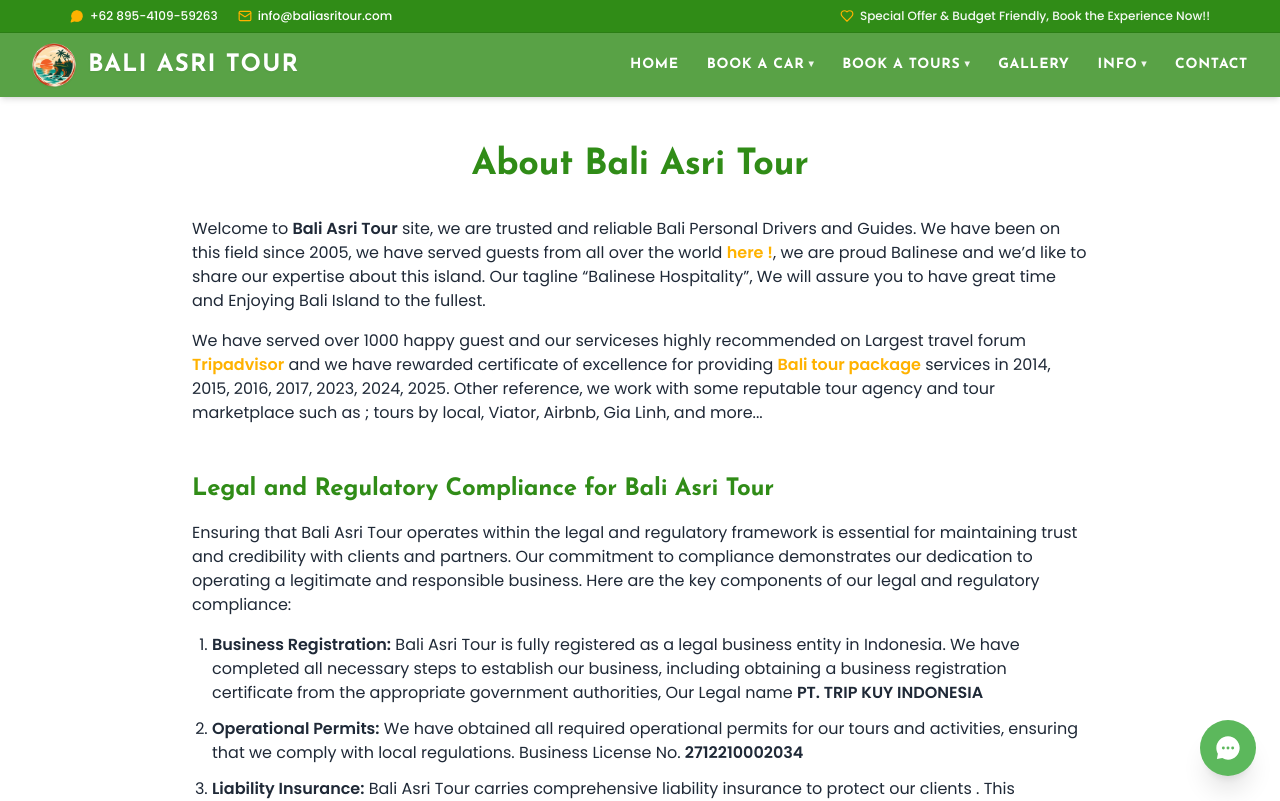
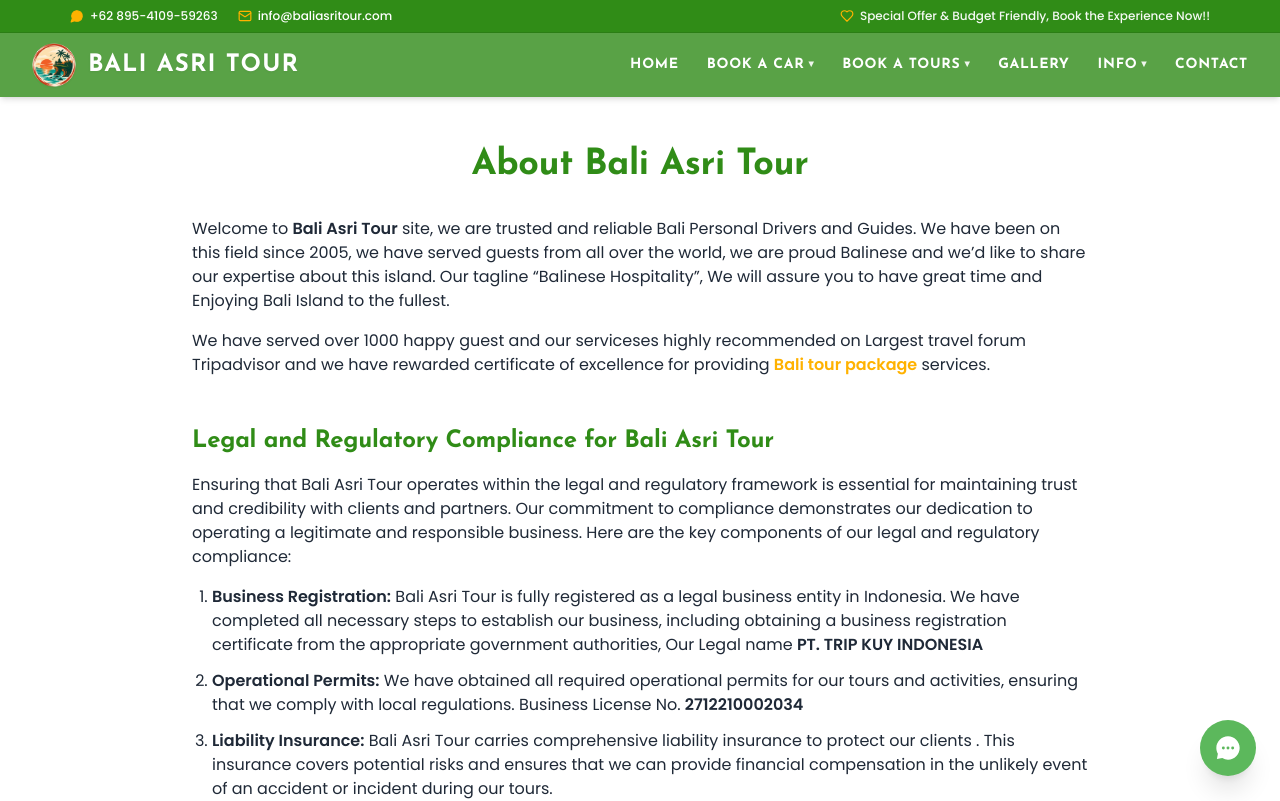
Before and after one commit to Reggy-cp/bali-asri-tour, a Next.js app: page /about in a window 1280 px wide. Shown: the top 801 px of the page. Built offline with nearby package versions, Linux system fonts and the light colour scheme.

Commit message:
fix(about): remove tripadvisor links, reference partners, and update website domain

```diff
--- a/app/about/page.tsx
+++ b/app/about/page.tsx
@@ -22,33 +22,15 @@ export default function AboutPage() {
         {/* Live Copy Paragraphs */}
         <div className="space-y-4 text-gray-800 text-sm sm:text-base leading-relaxed">
           <p>
-            Welcome to <strong>Bali Asri Tour</strong> site, we are trusted and reliable Bali Personal Drivers and Guides. We have been on this field since 2005, we have served guests from all over the world{' '}
-            <a
-              href="http://www.tripadvisor.co.id/Attraction_Review-g297694-d2307678-Reviews-Bali_Agung_Tours_Day_Tours-Denpasar_Bali.html"
-              target="_blank"
-              rel="noopener noreferrer"
-              className="text-[#FFB200] hover:underline font-semibold"
-            >
-              here !
-            </a>
-            , we are proud Balinese and we’d like to share our expertise about this island. Our tagline “Balinese Hospitality”, We will assure you to have great time and Enjoying Bali Island to the fullest.
+            Welcome to <strong>Bali Asri Tour</strong> site, we are trusted and reliable Bali Personal Drivers and Guides. We have been on this field since 2005, we have served guests from all over the world, we are proud Balinese and we’d like to share our expertise about this island. Our tagline “Balinese Hospitality”, We will assure you to have great time and Enjoying Bali Island to the fullest.
           </p>
 
           <p>
-            We have served over 1000 happy guest and our serviceses highly recommended on Largest travel forum{' '}
-            <a
-              href="http://www.tripadvisor.co.id/Attraction_Review-g297694-d2307678-Reviews-Bali_Agung_Tours_Day_Tours-Denpasar_Bali.html"
-              target="_blank"
-              rel="noopener noreferrer"
-              className="text-[#FFB200] hover:underline font-semibold"
-            >
-              Tripadvisor
-            </a>{' '}
-            and we have rewarded certificate of excellence for providing{' '}
+            We have served over 1000 happy guest and our serviceses highly recommended on Largest travel forum Tripadvisor and we have rewarded certificate of excellence for providing{' '}
             <Link href="/bali-tour-package/" className="text-[#FFB200] hover:underline font-semibold">
               Bali tour package
             </Link>{' '}
-            services in 2014, 2015, 2016, 2017, 2023, 2024, 2025. Other reference, we work with some reputable tour agency and tour marketplace such as ; tours by local, Viator, Airbnb, Gia Linh, and more...
+            services.
           </p>
         </div>
 
@@ -90,7 +72,7 @@ export default function AboutPage() {
         <div className="pt-6 border-t border-gray-200 text-sm text-gray-700 space-y-1.5">
           <div>
             <strong>Website:</strong>{' '}
-            <span className="text-[#308C17]">www.bali-agung-tours.com</span>
+            <span className="text-[#308C17]">baliasritour.com</span>
           </div>
           <div>
             <strong>Email:</strong>{' '}
```
